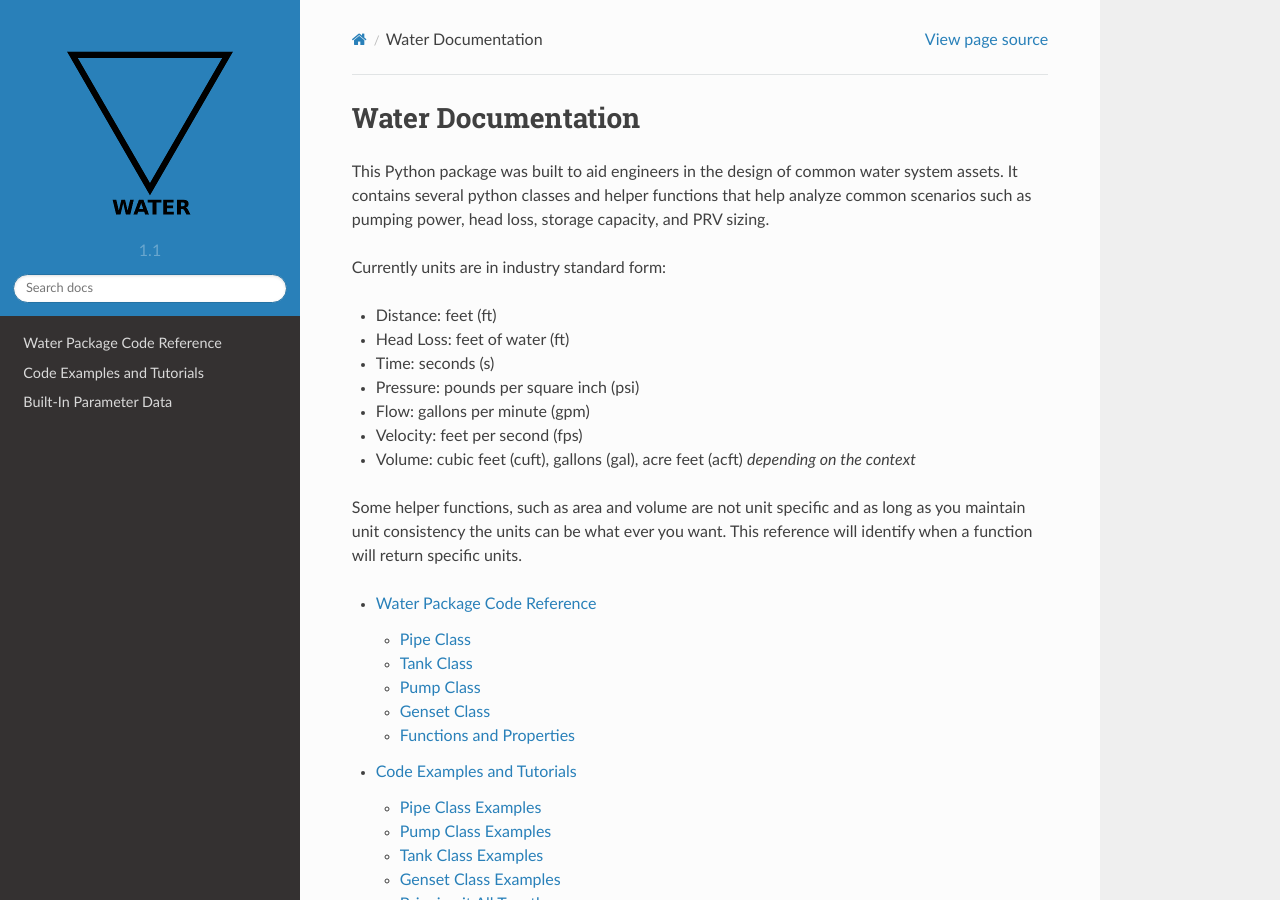
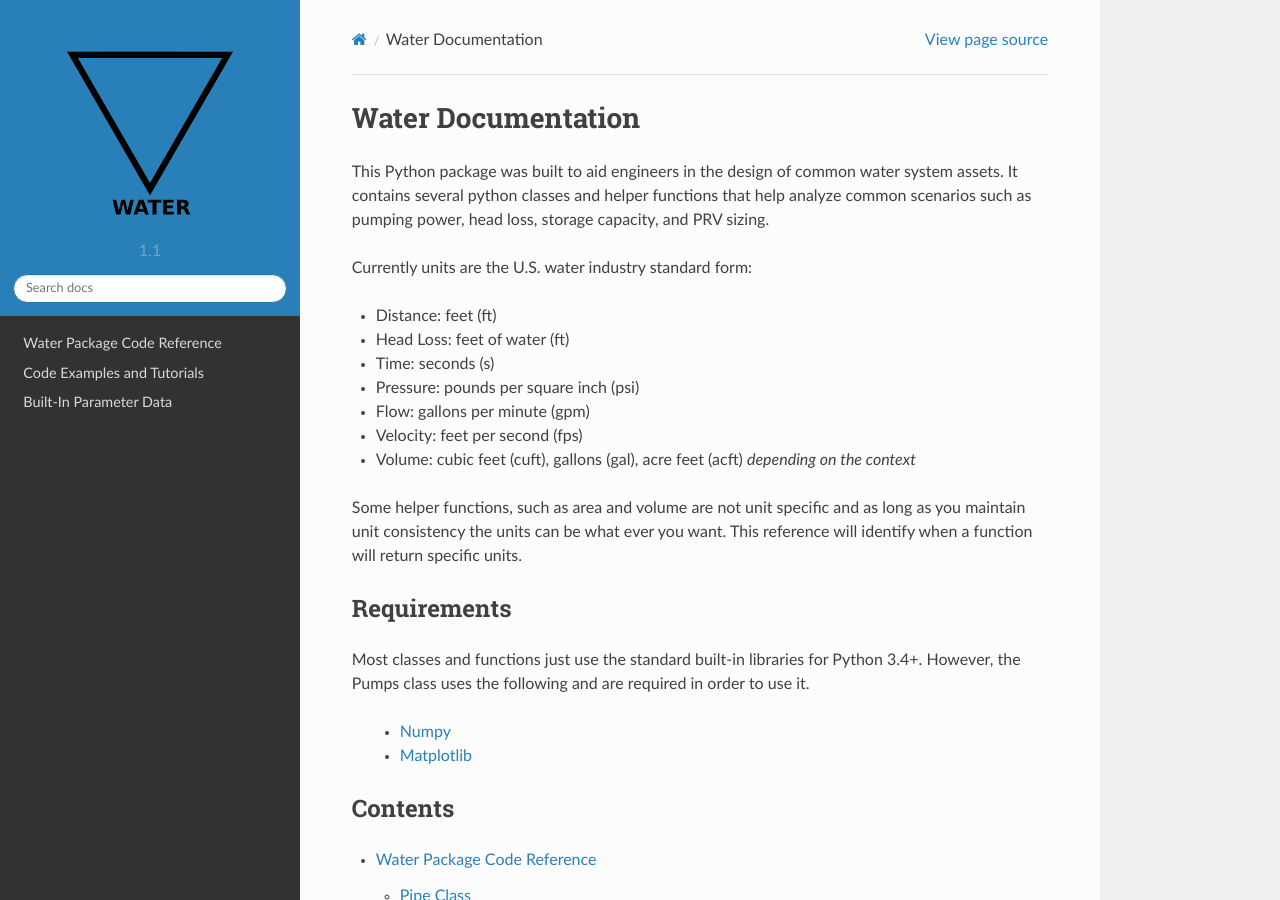
Before and after one commit to hasemar/water, a Sphinx documentation site: the page built from Water/docs/index.rst, in a window 1280 px wide and 900 px high. Built offline with Sphinx 7.4.7 and the Read the Docs theme 2.0.0, drawn with Linux system fonts in a browser that asks for light colours.

Commit message:
doc updates

```diff
--- a/Water/docs/index.rst
+++ b/Water/docs/index.rst
@@ -5,7 +5,7 @@ This Python package was built to aid engineers in the design of common water sys
 It contains several python classes and helper functions that help analyze common scenarios such as pumping power,
 head loss, storage capacity, and PRV sizing.
 
-Currently units are in industry standard form:
+Currently units are the U.S. water industry standard form:
 
 * Distance: feet (ft)
 * Head Loss: feet of water  (ft)
@@ -18,6 +18,19 @@ Currently units are in industry standard form:
 Some helper functions, such as area and volume are not unit specific and as long as you maintain unit consistency
 the units can be what ever you want. This reference will identify when a function will return specific units.
 
+Requirements
+--------------
+
+Most classes and functions just use the standard built-in libraries for Python 3.4+. However, the Pumps
+class uses the following and are required in order to use it.
+
+    - `Numpy <https://numpy.org/>`_
+
+    - `Matplotlib <https://matplotlib.org/users/installing.html>`_
+
+
+Contents
+----------
 
 .. toctree::
 
@@ -27,7 +40,7 @@ the units can be what ever you want. This reference will identify when a functio
 
 
 Indices and tables
-==================
+-------------------
 
 * :ref:`genindex`
 * :ref:`modindex`
```
Also changed, not shown: Water/docs/code_reference.rst (+11 -2 lines), 13 other files.
